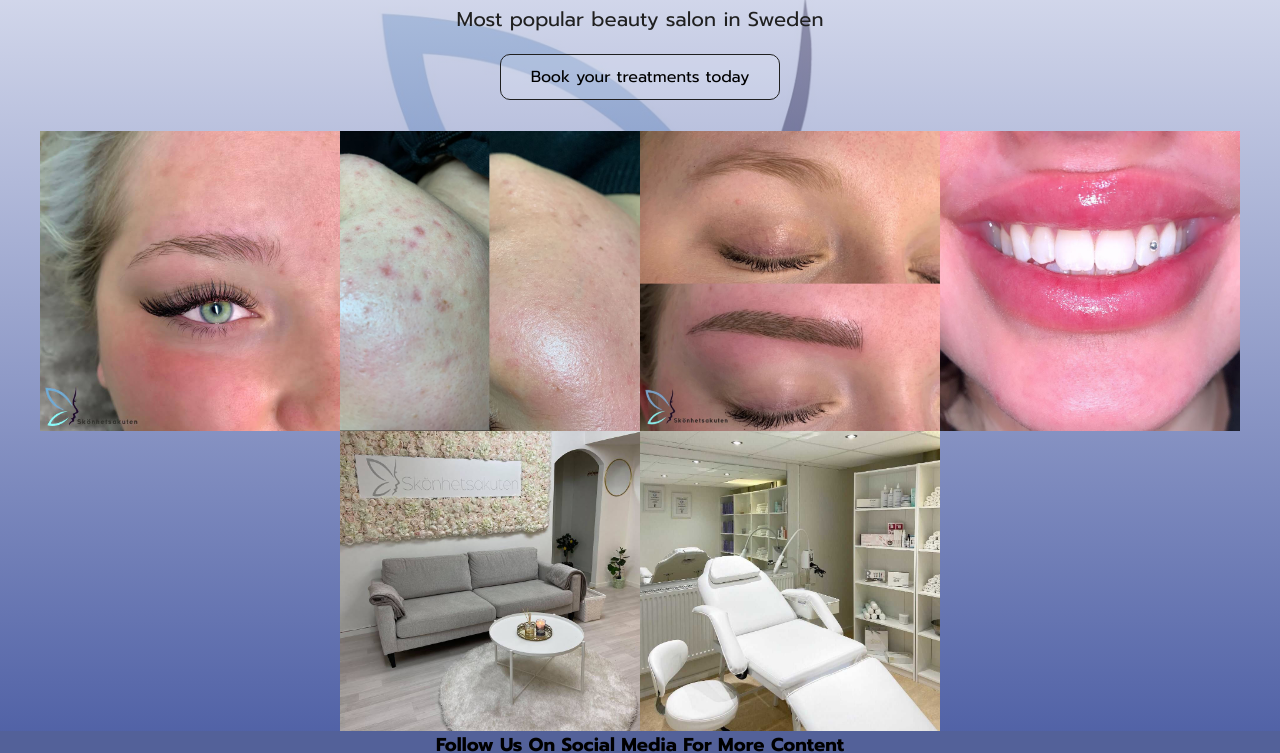
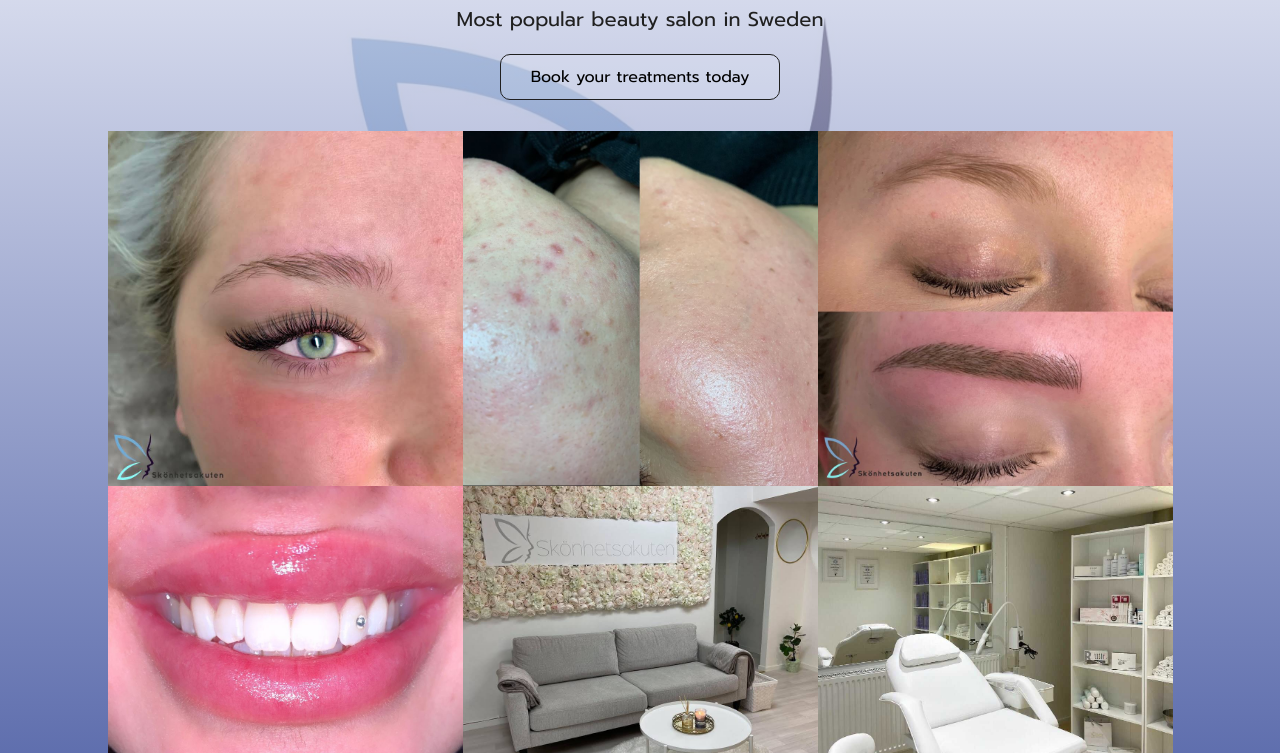
Before and after one commit to MABSWE/Skonhetsakuten, a plain HTML site: page index.html in a window 1280 px wide. Shown: the part 188-941 px from the top of the page. Drawn offline with Linux system fonts and the light colour scheme.

```diff
--- a/assets/css/style.css
+++ b/assets/css/style.css
@@ -130,7 +130,7 @@
     justify-content: center;
 }
 .pic-container img{
-    width: 300px;
+    width: 355px;
 }
 
 nav .fa {
```
